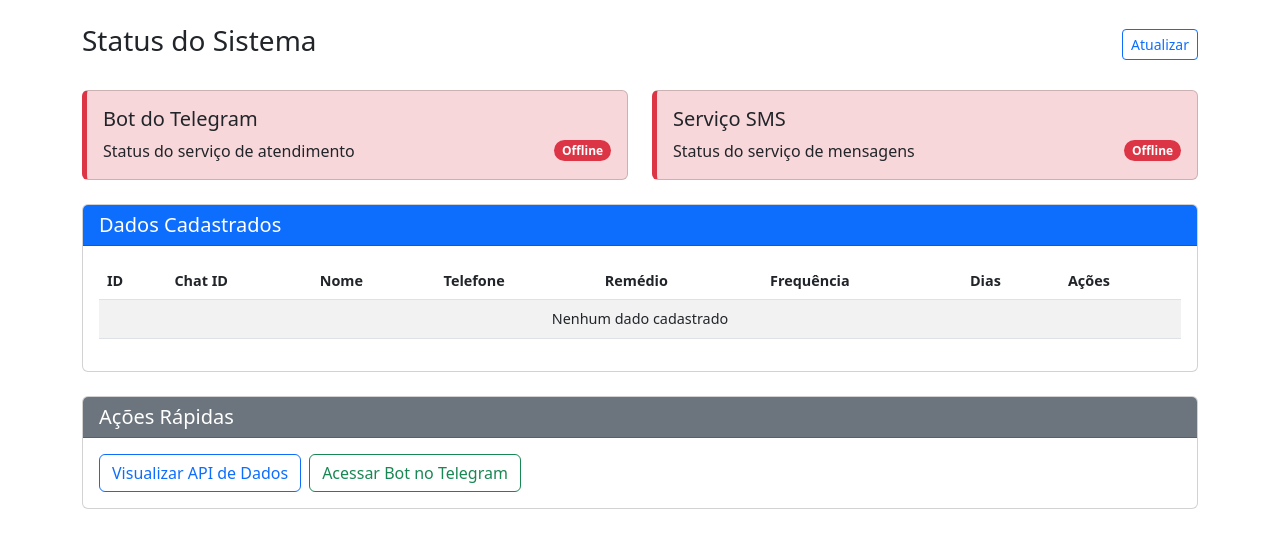
After one commit to leonardobolfarini/CrazIA, a Flask app: page /status in a window 1280 px wide. The commit adds this page. Shown: the top 548 px of the page. Run offline with Flask 3, Linux system fonts and the light colour scheme.

Commit message:
Add files via upload

```diff
--- /dev/null
+++ b/templates/status.html
@@ -0,0 +1,148 @@
+<!DOCTYPE html>
+<html lang="pt-BR">
+<head>
+    <meta charset="UTF-8">
+    <meta name="viewport" content="width=device-width, initial-scale=1.0">
+    <title>Status do Sistema - CrazyBot</title>
+    <link href="https://cdn.jsdelivr.net/npm/bootstrap@5.3.0/dist/css/bootstrap.min.css" rel="stylesheet">
+    <style>
+        .status-card {
+            transition: all 0.3s ease;
+        }
+        .online {
+            background-color: #d4edda;
+            border-left: 5px solid #28a745;
+        }
+        .offline {
+            background-color: #f8d7da;
+            border-left: 5px solid #dc3545;
+        }
+        .badge-online {
+            background-color: #28a745;
+        }
+        .badge-offline {
+            background-color: #dc3545;
+        }
+        .data-table {
+            font-size: 0.9rem;
+        }
+        .refresh-btn {
+            cursor: pointer;
+        }
+    </style>
+</head>
+<body>
+    <div class="container py-4">
+        <div class="d-flex justify-content-between align-items-center mb-4">
+            <h1 class="h3">Status do Sistema</h1>
+            <button id="refreshBtn" class="btn btn-sm btn-outline-primary refresh-btn">
+                <i class="bi bi-arrow-clockwise"></i> Atualizar
+            </button>
+        </div>
+
+        <div class="row mb-4">
+            <div class="col-md-6">
+                <div class="card status-card {{ 'online' if bot_status == 'Online' else 'offline' }}">
+                    <div class="card-body">
+                        <h5 class="card-title">Bot do Telegram</h5>
+                        <div class="d-flex justify-content-between align-items-center">
+                            <p class="card-text mb-0">Status do serviço de atendimento</p>
+                            <span class="badge {{ 'badge-online' if bot_status == 'Online' else 'badge-offline' }} rounded-pill">
+                                {{ bot_status }}
+                            </span>
+                        </div>
+                    </div>
+                </div>
+            </div>
+            <div class="col-md-6">
+                <div class="card status-card {{ 'online' if sms_status == 'Online' else 'offline' }}">
+                    <div class="card-body">
+                        <h5 class="card-title">Serviço SMS</h5>
+                        <div class="d-flex justify-content-between align-items-center">
+                            <p class="card-text mb-0">Status do serviço de mensagens</p>
+                            <span class="badge {{ 'badge-online' if sms_status == 'Online' else 'badge-offline' }} rounded-pill">
+                                {{ sms_status }}
+                            </span>
+                        </div>
+                    </div>
+                </div>
+            </div>
+        </div>
+
+        <div class="card mb-4">
+            <div class="card-header bg-primary text-white">
+                <h5 class="mb-0">Dados Cadastrados</h5>
+            </div>
+            <div class="card-body">
+                <div class="table-responsive data-table">
+                    <table class="table table-striped table-hover">
+                        <thead>
+                            <tr>
+                                <th>ID</th>
+                                <th>Chat ID</th>
+                                <th>Nome</th>
+                                <th>Telefone</th>
+                                <th>Remédio</th>
+                                <th>Frequência</th>
+                                <th>Dias</th>
+                                <th>Ações</th>
+                            </tr>
+                        </thead>
+                        <tbody>
+                            {% for item in dados %}
+                            <tr>
+                                <td>{{ item.id }}</td>
+                                <td>{{ item.chat_id }}</td>
+                                <td>{{ item.nome }}</td>
+                                <td>{{ item.numero }}</td>
+                                <td>{{ item.nome_remedio }}</td>
+                                <td>{{ item.frequencia_horas }}h</td>
+                                <td>{{ item.dias_uso }} dias</td>
+                                <td>
+                                    <a href="{{ url_for('detalhes', chat_id=item.chat_id) }}" class="btn btn-sm btn-info">
+                                        Detalhes
+                                    </a>
+                                </td>
+                            </tr>
+                            {% else %}
+                            <tr>
+                                <td colspan="8" class="text-center">Nenhum dado cadastrado</td>
+                            </tr>
+                            {% endfor %}
+                        </tbody>
+                    </table>
+                </div>
+            </div>
+        </div>
+
+        <div class="card">
+            <div class="card-header bg-secondary text-white">
+                <h5 class="mb-0">Ações Rápidas</h5>
+            </div>
+            <div class="card-body">
+                <div class="d-grid gap-2 d-md-flex">
+                    <a href="{{ url_for('api_dados') }}" class="btn btn-outline-primary" target="_blank">
+                        Visualizar API de Dados
+                    </a>
+                    <a href="https://t.me/{{ bot_username }}" class="btn btn-outline-success" target="_blank">
+                        Acessar Bot no Telegram
+                    </a>
+                </div>
+            </div>
+        </div>
+    </div>
+
+    <script src="https://cdn.jsdelivr.net/npm/bootstrap@5.3.0/dist/js/bootstrap.bundle.min.js"></script>
+    <script>
+        // Atualizar a página a cada 30 segundos
+        setTimeout(() => {
+            window.location.reload();
+        }, 30000);
+
+        // Botão de atualização manual
+        document.getElementById('refreshBtn').addEventListener('click', () => {
+            window.location.reload();
+        });
+    </script>
+</body>
+</html>
```
Also changed, not shown: app.py (+0 -10 lines), bot.py (+5 -12 lines), requirements.txt (added, +31 -0 lines), sms.py (+92 -26 lines), templates/detalhes.html (+26 -17 lines), templates/error.html (added, +21 -0 lines), README.md, config.py (added), crazybot.db, imagens/foto_5834474663.jpg, wsgi.py (line endings or trailing spaces).
